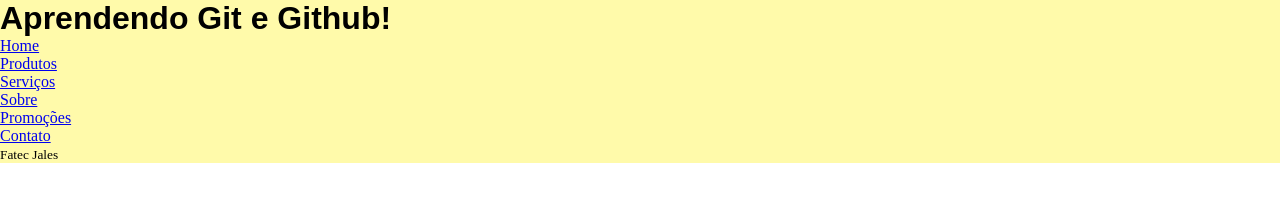
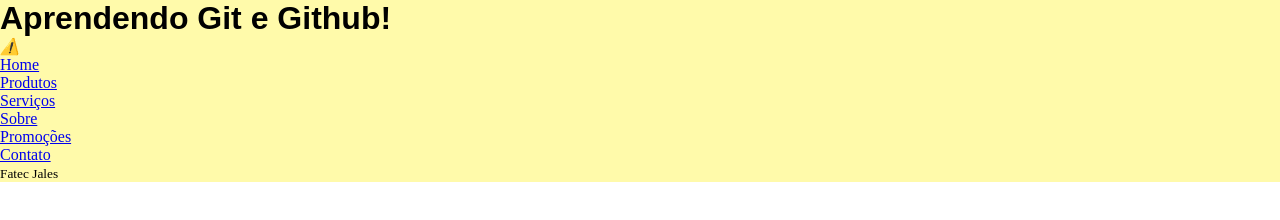
Before and after one commit to zxcmarco/intro-git, a plain HTML site: page index.html in a window 1280 px wide. Drawn offline with Linux system fonts and the light colour scheme.

Commit message:
Home icon

```diff
--- a/index.html
+++ b/index.html
@@ -14,6 +14,7 @@
         </header>
         <nav>
             <ul>
+                <li> <i>⚠️</i> </li>
                 <li> <a href="#">Home</a> </li>
                 <li> <a href="#">Produtos</a> </li>
                 <li> <a href="#">Serviços</a> </li>
```
